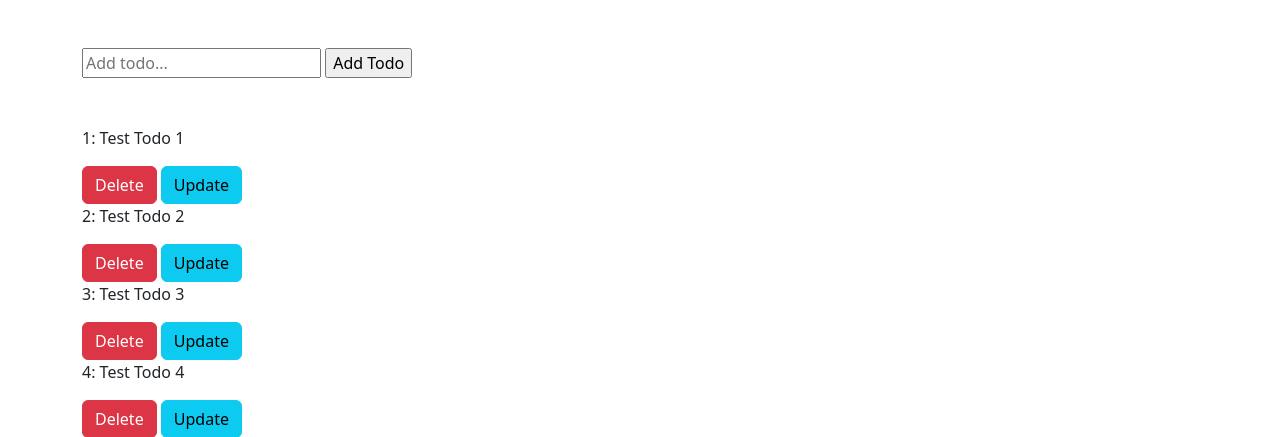
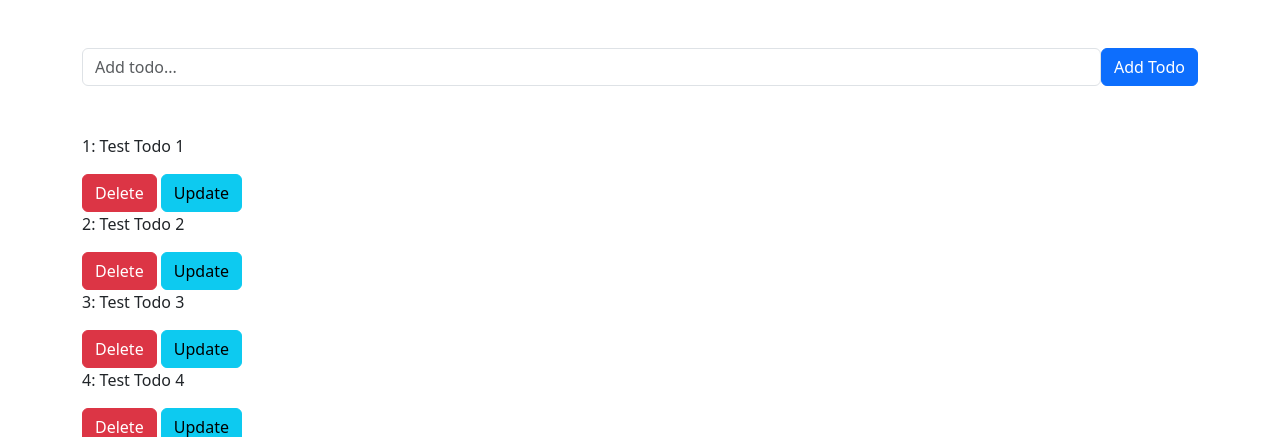
Before and after one commit to kamrul-CSE-official/Flask_basic, a Flask app: page / in a window 1280 px wide. Shown: the top 437 px of the page. Run offline with Flask 3, Linux system fonts and the light colour scheme.

Commit message:
update code

```diff
--- a/templates/index.html
+++ b/templates/index.html
@@ -9,9 +9,9 @@
 <body>
     <div class="container mt-5">
         <div class="my-5">
-            <form action="/home" method="POST">
-                <input placeholder="Add todo..." type="text" name="title" id="">
-                <input type="submit" value="Add Todo">
+            <form action="/home" method="POST" class="d-flex" >
+                <input class="form-control" placeholder="Add todo..." type="text" name="title" id="">
+                <input class="btn btn-primary" type="submit" value="Add Todo">
             </form>
         </div>
         <div>
```
